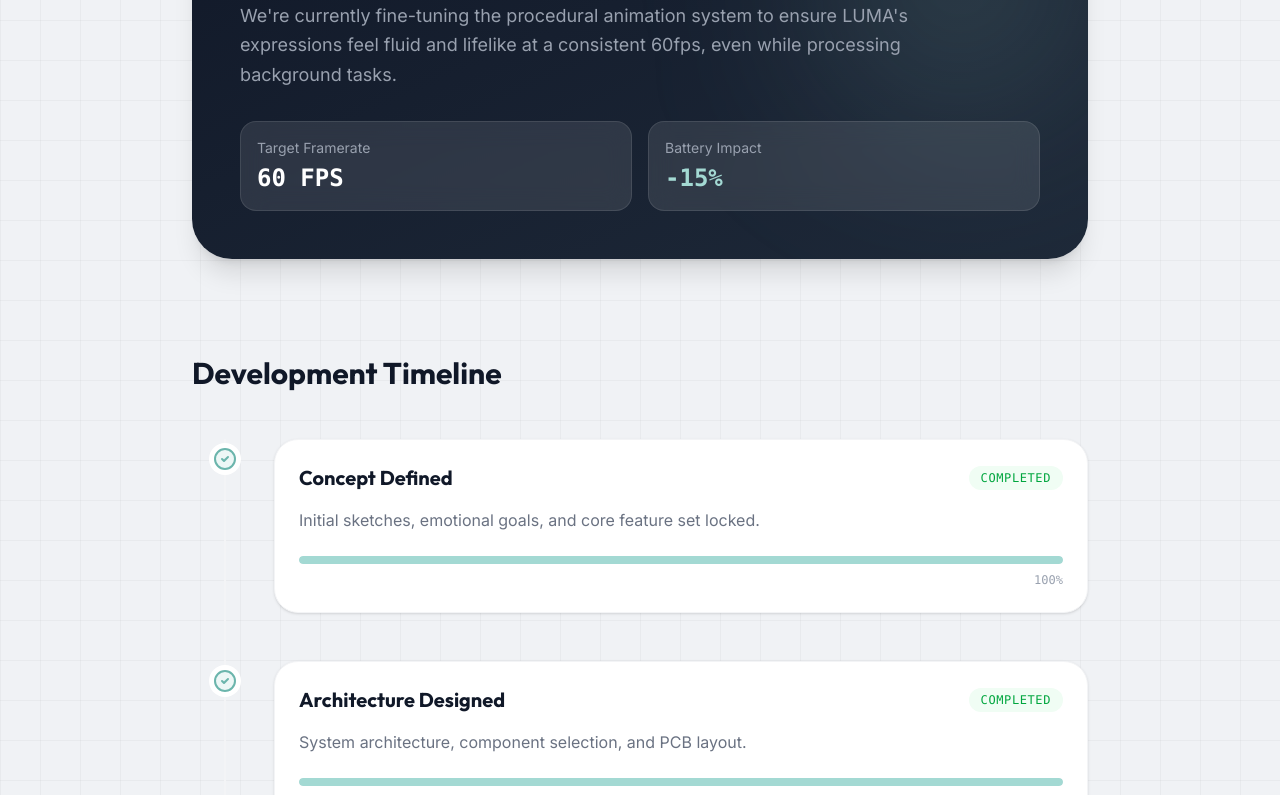
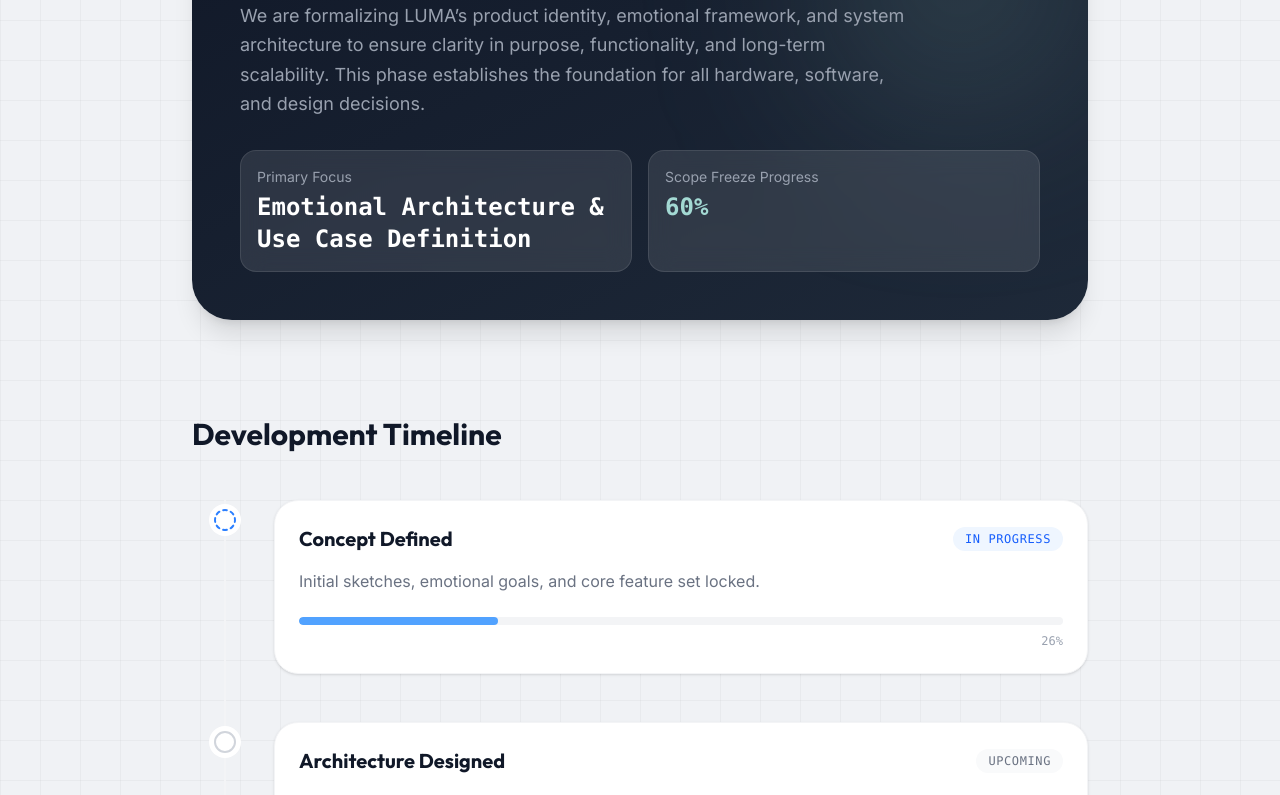
Before and after one commit to chauhan-satvik/LUMA, a React (Vite) app: page /progress in a window 1280 px wide. Shown: the part 580-1375 px from the top of the page. Built offline with nearby package versions, Linux system fonts and the light colour scheme.

Commit message:
Changed Live Update Center

```diff
--- a/src/pages/Progress.tsx
+++ b/src/pages/Progress.tsx
@@ -3,10 +3,10 @@ import { CheckCircle2, CircleDashed, Circle, Clock, ArrowRight, Activity } from
 
 export function Progress() {
   const timeline = [
-    { title: "Concept Defined", status: "completed", progress: 100, desc: "Initial sketches, emotional goals, and core feature set locked." },
-    { title: "Architecture Designed", status: "completed", progress: 100, desc: "System architecture, component selection, and PCB layout." },
-    { title: "Hardware Prototyping", status: "in-progress", progress: 65, desc: "3D printing shells, testing actuators, and refining the screen." },
-    { title: "Firmware Development", status: "in-progress", progress: 40, desc: "Writing the animation engine and touch sensor drivers." },
+    { title: "Concept Defined", status: "in-progress", progress: 26, desc: "Initial sketches, emotional goals, and core feature set locked." },
+    { title: "Architecture Designed", status: "upcoming", progress: 0, desc: "System architecture, component selection, and PCB layout." },
+    { title: "Hardware Prototyping", status: "upcoming", progress: 0, desc: "3D printing shells, testing actuators, and refining the screen." },
+    { title: "Firmware Development", status: "upcoming", progress: 0, desc: "Writing the animation engine and touch sensor drivers." },
     { title: "Mechanical Refinement", status: "upcoming", progress: 0, desc: "Optimizing for mass manufacturing and durability." },
     { title: "Testing Phase", status: "upcoming", progress: 0, desc: "Beta units sent to early supporters for real-world feedback." },
     { title: "Manufacturing Preparation", status: "upcoming", progress: 0, desc: "Tooling, supply chain setup, and final quality assurance." }
@@ -45,20 +45,20 @@ export function Progress() {
               </div>
 
               <h2 className="text-3xl md:text-4xl font-display font-bold mb-4">
-                Optimizing the Animation Engine
+                Concept Architecture Finalization
               </h2>
               <p className="text-gray-400 text-lg leading-relaxed max-w-2xl mb-8">
-                We're currently fine-tuning the procedural animation system to ensure LUMA's expressions feel fluid and lifelike at a consistent 60fps, even while processing background tasks.
+                We are formalizing LUMA’s product identity, emotional framework, and system architecture to ensure clarity in purpose, functionality, and long-term scalability. This phase establishes the foundation for all hardware, software, and design decisions.
               </p>
 
               <div className="grid grid-cols-1 sm:grid-cols-2 gap-4">
                 <div className="bg-white/10 backdrop-blur-md rounded-2xl p-4 border border-white/10">
-                  <div className="text-sm text-gray-400 mb-1">Target Framerate</div>
-                  <div className="text-2xl font-mono font-bold text-white">60 FPS</div>
+                  <div className="text-sm text-gray-400 mb-1">Primary Focus</div>
+                  <div className="text-2xl font-mono font-bold text-white">Emotional Architecture & Use Case Definition</div>
                 </div>
                 <div className="bg-white/10 backdrop-blur-md rounded-2xl p-4 border border-white/10">
-                  <div className="text-sm text-gray-400 mb-1">Battery Impact</div>
-                  <div className="text-2xl font-mono font-bold text-[#A3D9D3]">-15%</div>
+                  <div className="text-sm text-gray-400 mb-1">Scope Freeze Progress</div>
+                  <div className="text-2xl font-mono font-bold text-[#A3D9D3]">60%</div>
                 </div>
               </div>
             </div>
```
